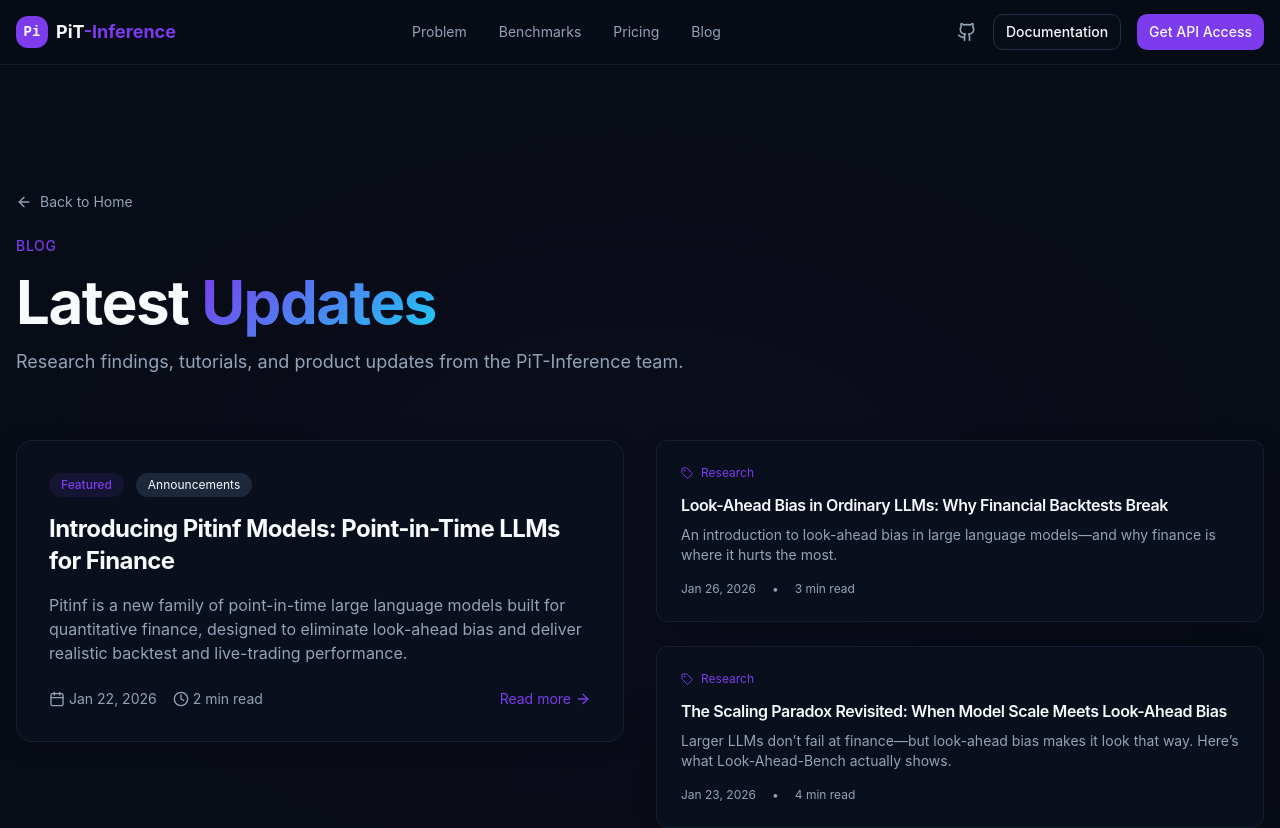
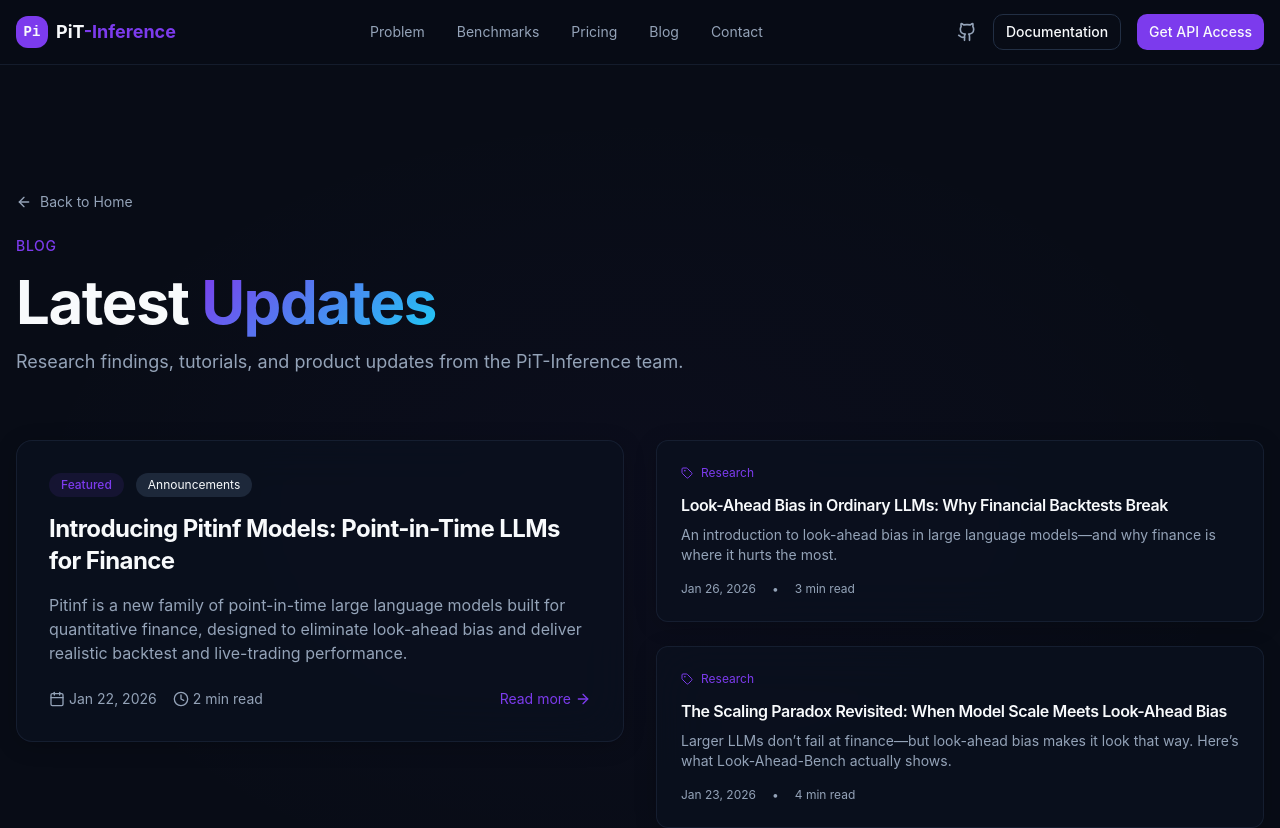
Before and after one commit to benstaf/astro-pit-pages_new, a React (Vite) app: page /blog in a window 1280 px wide. Shown: the top 828 px of the page. Built offline with nearby package versions, Linux system fonts and the light colour scheme; the HTML template or start-up script is replaced by a standard one.

Commit message:
Update Header.tsx

```diff
--- a/src/components/landing/Header.tsx
+++ b/src/components/landing/Header.tsx
@@ -8,6 +8,7 @@ const navItems = [
   { label: "Benchmarks", href: "#benchmarks" },
   { label: "Pricing", href: "#pricing" },
   { label: "Blog", href: "#blog" },
+  { label: "Contact", href: "#contact" },
 ];
 
 export const Header = () => {
```
